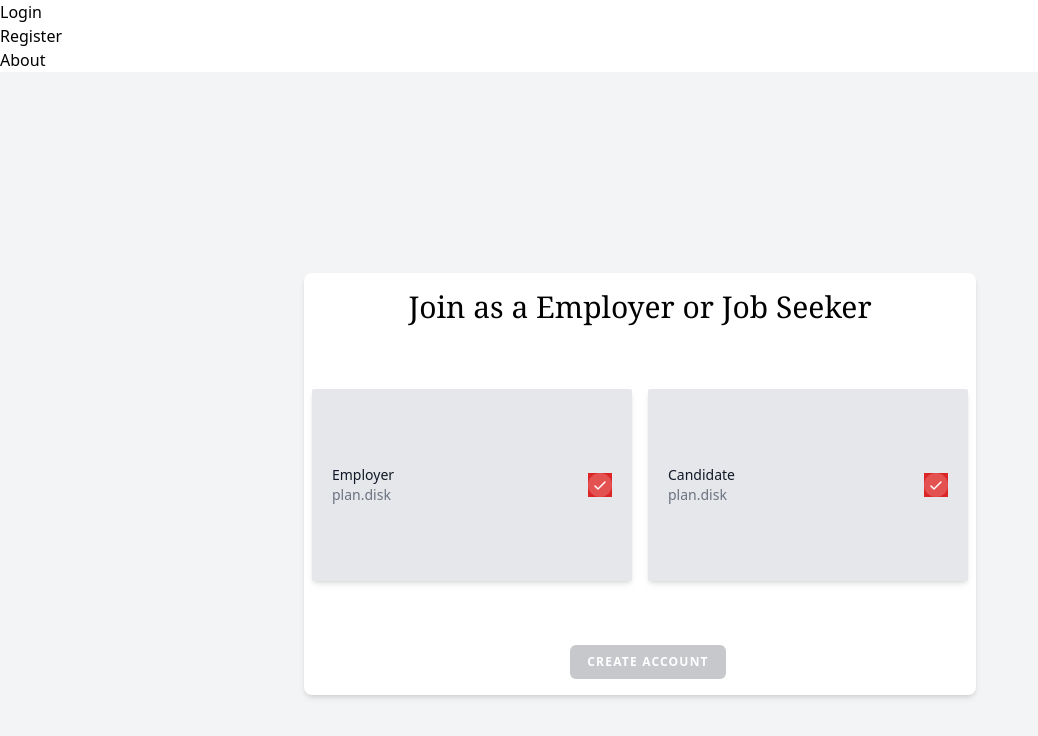
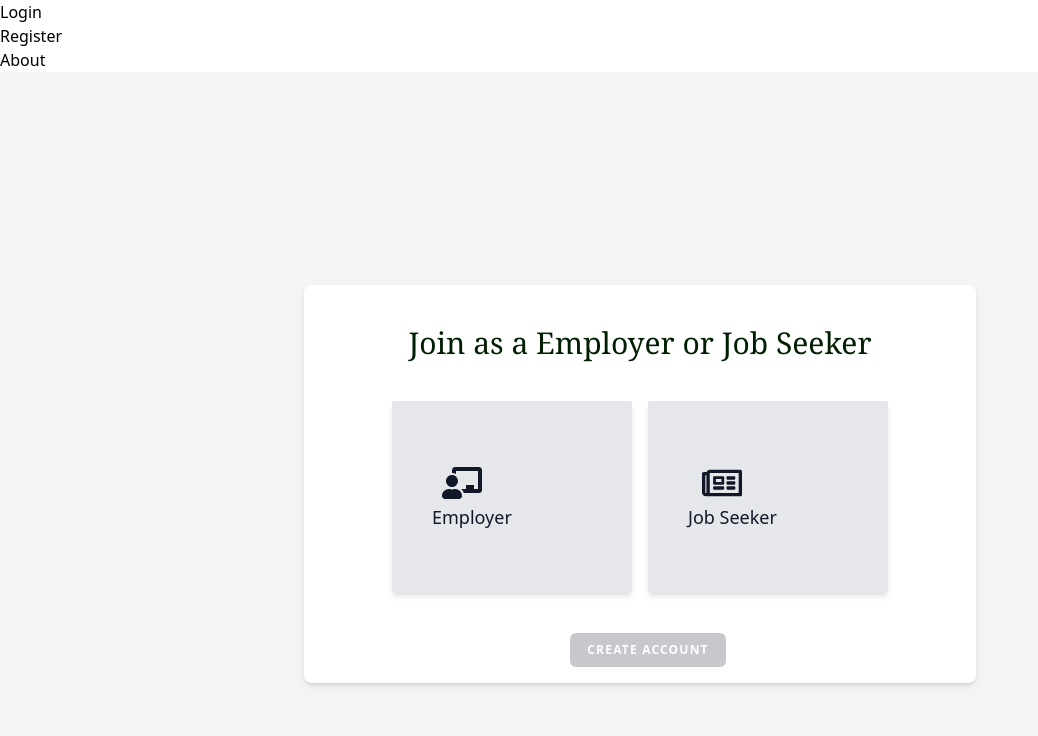
Before and after one commit to takinur/skirmisherAI, a React (Vite) app in the folder front-skirmisher/: page /register in a window 1280 px wide. Shown: the top 736 px of the page, without its empty margins (0-1038 px from the left). Built offline with nearby package versions, Linux system fonts and the light colour scheme; no server answers.

Commit message:
added icons for better ui

```diff
--- a/front-skirmisher/src/components/AuthRoleSelection.jsx
+++ b/front-skirmisher/src/components/AuthRoleSelection.jsx
@@ -2,6 +2,12 @@ import React from "react";
 import { RadioGroup } from "@headlessui/react";
 import classNames from "classnames";
 import ButtonDefault from "./ButtonDefault";
+import { GrClose, GrWorkshop } from "react-icons/gr";
+import {
+  FaChalkboardTeacher,
+  FaFacebookF,
+  FaRegNewspaper,
+} from "react-icons/fa";
 
 export default function AuthRoleSelection({
   selectedRole,
@@ -13,10 +19,10 @@ export default function AuthRoleSelection({
   return (
     <section className="register min-h-screen flex flex-col sm:justify-center items-center pt-6 sm:pt-0 bg-gray-100">
       <div className="w-full md:max-w-2xl mt-6 px-12 py-4 bg-white shadow-md overflow-hidden sm:rounded-lg">
-        <h1 className="font-serif text-3xl w-full text-center">
+        <h2 className="font-serif text-[#001e00] mt-6 text-3xl w-full text-center">
           Join as a Employer or Job Seeker
-        </h1>
-        <div className="mx-auto sm:flex justify-center w-full my-16 ">
+        </h2>
+        <div className="mx-auto sm:flex justify-center w-full my-10 ">
           <RadioGroup value={selectedRole} onChange={setSelectedRole}>
             <RadioGroup.Label className="sr-only">Choose Role</RadioGroup.Label>
             <div className="space-y-2 md:space-y-0 md:space-x-4 md:flex ">
@@ -34,7 +40,7 @@ export default function AuthRoleSelection({
                     ? "bg-sky-900 bg-opacity-75 text-white"
                     : "bg-gray-200 "
                 }
-                  relative flex cursor-pointer rounded-sm px-5 py-4 shadow-md focus:outline-none h-48 w-80`}
+                  relative flex cursor-pointer rounded-sm px-5 py-4 shadow-md focus:outline-none h-48 w-60`}
                 >
                   {({ checked }) => (
                     <>
@@ -47,24 +53,21 @@ export default function AuthRoleSelection({
                                 checked ? "text-white" : "text-gray-900"
                               }`}
                             >
-                              {role.name}
+                              <span className="w-full flex justify-center h-full">
+                                {role.id === 1 ? (
+                                  <FaChalkboardTeacher className="w-10 h-10" />
+                                ) : (
+                                  <FaRegNewspaper className={`w-10 h-10`} />
+                                )}
+                              </span>
+                              <span className="text-lg mt-5 ml-5">
+                                {role.id === 1 ? "Employer" : "Job Seeker"}
+                              </span>
                             </RadioGroup.Label>
-                            <RadioGroup.Description
-                              as="span"
-                              className={`inline ${
-                                checked ? "text-sky-100" : "text-gray-500"
-                              }`}
-                            >
-                              <span>plan.disk</span>
-                            </RadioGroup.Description>
                           </div>
                         </div>
-                        {checked ? (
+                        {checked && (
                           <div className="shrink-0 text-white">
-                            <CheckIcon className="h-6 w-6" />
-                          </div>
-                        ) : (
-                          <div className="shrink-0 bg-red-600">
                             <CheckIcon className="h-6 w-6" />
                           </div>
                         )}
```
